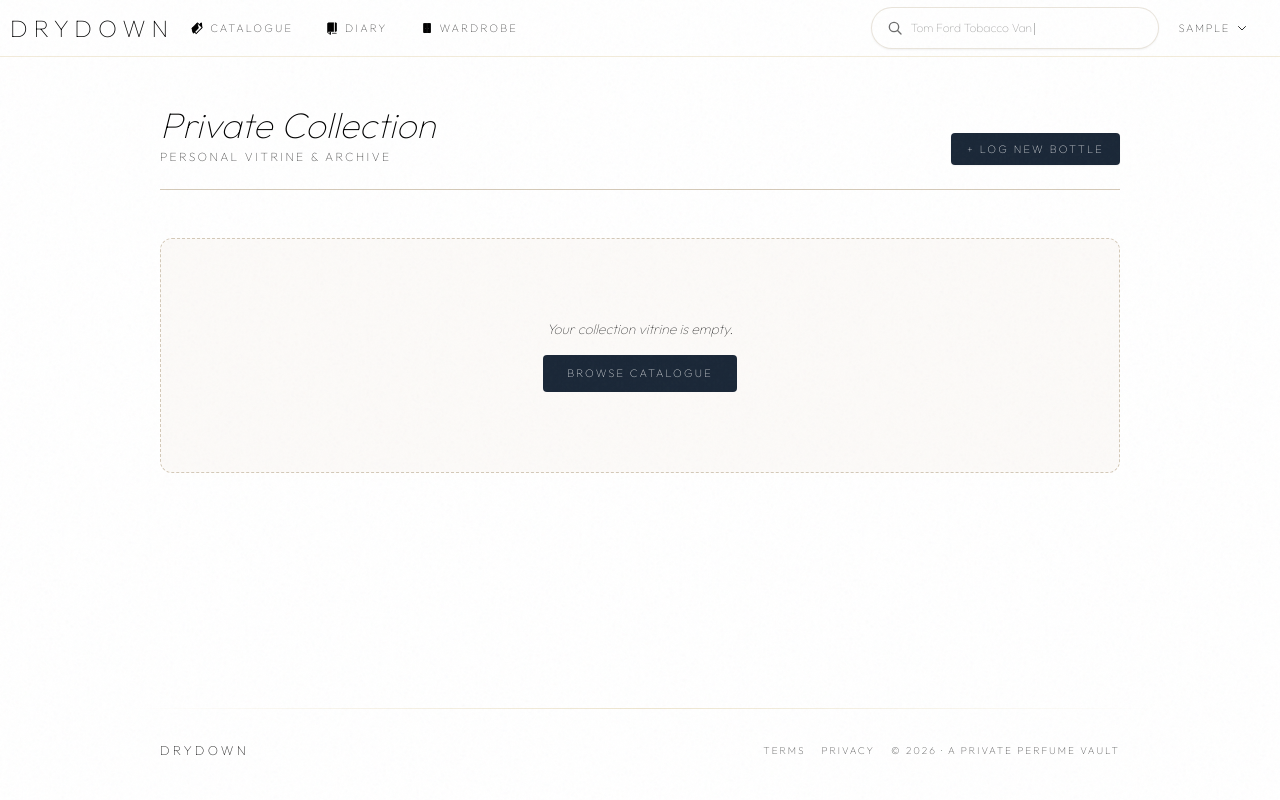
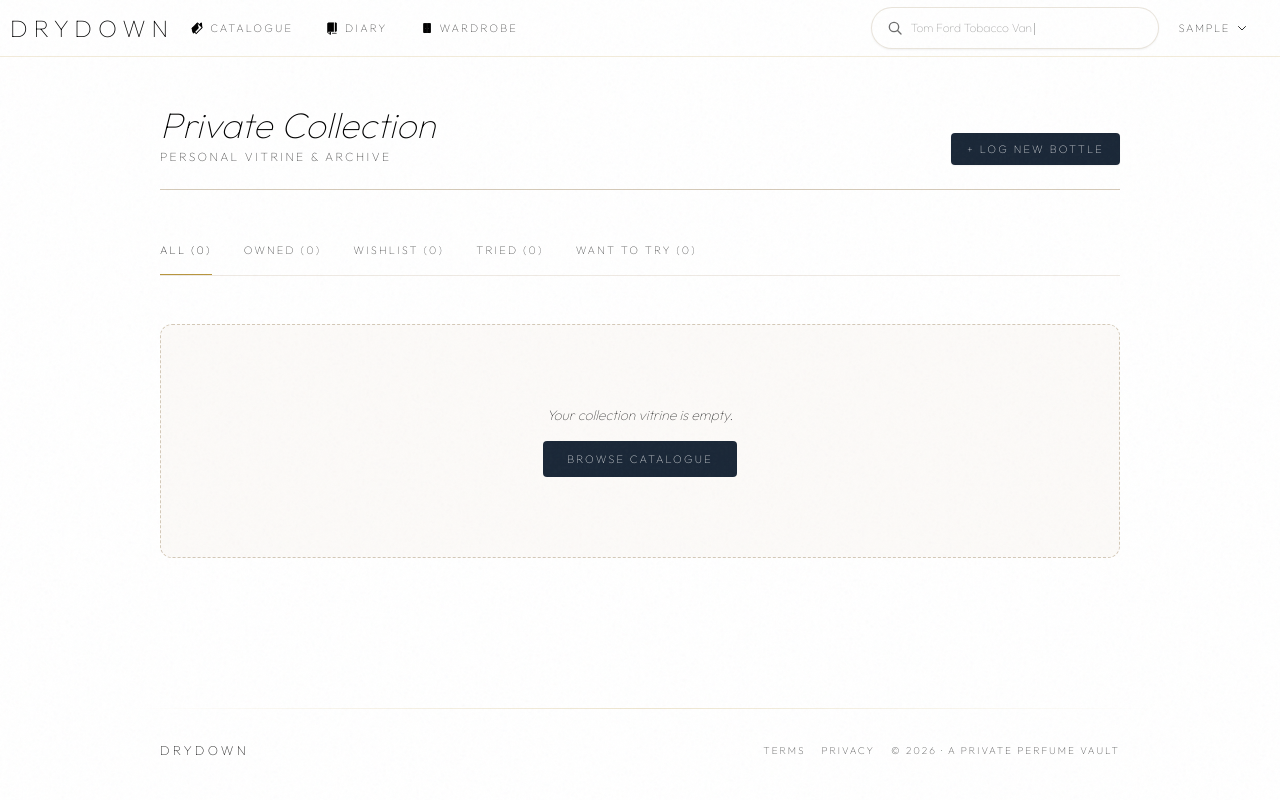
Before and after one commit to Shahmir-Riddo/drydwn, a Django app: page /user/wardrobe/ in a window 1280 px wide. Run offline with Django 5.2, Linux system fonts and the light colour scheme; the visitor is signed in with stand-in values (Sample User, id 1); data that the repository does not hold is empty; some libraries are stand-ins or nearby versions; some web fonts are replaced.

Commit message:
Revert "Simplify wardrobe page: remove shelf filter tabs and bordered card boxes"
This reverts commit f7e56c6b39ae9731354f81359d269c87aaff1d02.

```diff
--- a/accounts/views.py
+++ b/accounts/views.py
@@ -85,9 +85,10 @@ def settings_view(request):
 
 @login_required
 def wardrobe_index(request):
-    """Render user wardrobe collection for the current user."""
+    """Render user wardrobe collection grouped by shelf category for current user."""
     shelf_filter = request.GET.get('shelf', '')
-    queryset = WardrobeItem.objects.filter(user=request.user).select_related('fragrance', 'fragrance__house')
+    user_wardrobe = WardrobeItem.objects.filter(user=request.user)
+    queryset = user_wardrobe.select_related('fragrance', 'fragrance__house')
 
     if shelf_filter:
         queryset = queryset.filter(shelf=shelf_filter)
@@ -95,6 +96,11 @@ def wardrobe_index(request):
     context = {
         'items': queryset,
         'selected_shelf': shelf_filter,
+        'total_count': user_wardrobe.count(),
+        'owned_count': user_wardrobe.filter(shelf='Owned').count(),
+        'wishlist_count': user_wardrobe.filter(shelf='Wishlist').count(),
+        'tried_count': user_wardrobe.filter(shelf='Tried').count(),
+        'want_to_try_count': user_wardrobe.filter(shelf='Want to Try').count(),
     }
     return render(request, 'accounts/wardrobe.html', context)
 
--- a/templates/accounts/wardrobe.html
+++ b/templates/accounts/wardrobe.html
@@ -16,11 +16,30 @@
         </a>
     </div>
 
+    <!-- Shelf Filter Tabs (Elegant Serif Tabs with Brass Underline) -->
+    <div class="flex items-center gap-8 border-b border-sand/40 font-label text-[11px] uppercase tracking-[0.2em] font-semibold overflow-x-auto pb-3">
+        <a href="{% url 'accounts:wardrobe' %}" class="transition-colors duration-500 ease-luxury relative py-1 {% if not selected_shelf %}text-tuxedo after:absolute after:bottom-[-13px] after:left-0 after:w-full after:h-[2px] after:bg-brass{% else %}text-tobacco hover:text-tuxedo{% endif %}">
+            All ({{ total_count }})
+        </a>
+        <a href="?shelf=Owned" class="transition-colors duration-500 ease-luxury relative py-1 {% if selected_shelf == 'Owned' %}text-tuxedo after:absolute after:bottom-[-13px] after:left-0 after:w-full after:h-[2px] after:bg-brass{% else %}text-tobacco hover:text-tuxedo{% endif %}">
+            Owned ({{ owned_count }})
+        </a>
+        <a href="?shelf=Wishlist" class="transition-colors duration-500 ease-luxury relative py-1 {% if selected_shelf == 'Wishlist' %}text-tuxedo after:absolute after:bottom-[-13px] after:left-0 after:w-full after:h-[2px] after:bg-brass{% else %}text-tobacco hover:text-tuxedo{% endif %}">
+            Wishlist ({{ wishlist_count }})
+        </a>
+        <a href="?shelf=Tried" class="transition-colors duration-500 ease-luxury relative py-1 {% if selected_shelf == 'Tried' %}text-tuxedo after:absolute after:bottom-[-13px] after:left-0 after:w-full after:h-[2px] after:bg-brass{% else %}text-tobacco hover:text-tuxedo{% endif %}">
+            Tried ({{ tried_count }})
+        </a>
+        <a href="?shelf=Want to Try" class="transition-colors duration-500 ease-luxury relative py-1 {% if selected_shelf == 'Want to Try' %}text-tuxedo after:absolute after:bottom-[-13px] after:left-0 after:w-full after:h-[2px] after:bg-brass{% else %}text-tobacco hover:text-tuxedo{% endif %}">
+            Want to Try ({{ want_to_try_count }})
+        </a>
+    </div>
+
     <!-- Display Grid -->
     {% if items %}
     <div class="grid grid-cols-1 sm:grid-cols-2 lg:grid-cols-3 gap-8">
         {% for item in items %}
-        <div class="group flex flex-col justify-between">
+        <div class="group bg-linen border border-sand rounded-xl p-5 flex flex-col justify-between hover:border-brass transition-all duration-500 ease-luxury shadow-xs hover:shadow-md">
             <div class="space-y-4">
                 <!-- Bottle Vitrine Frame -->
                 <a href="{% url 'catalog:fragrance_detail' pk=item.fragrance.pk %}" class="block relative aspect-square overflow-hidden p-6 flex items-center justify-center">
```
